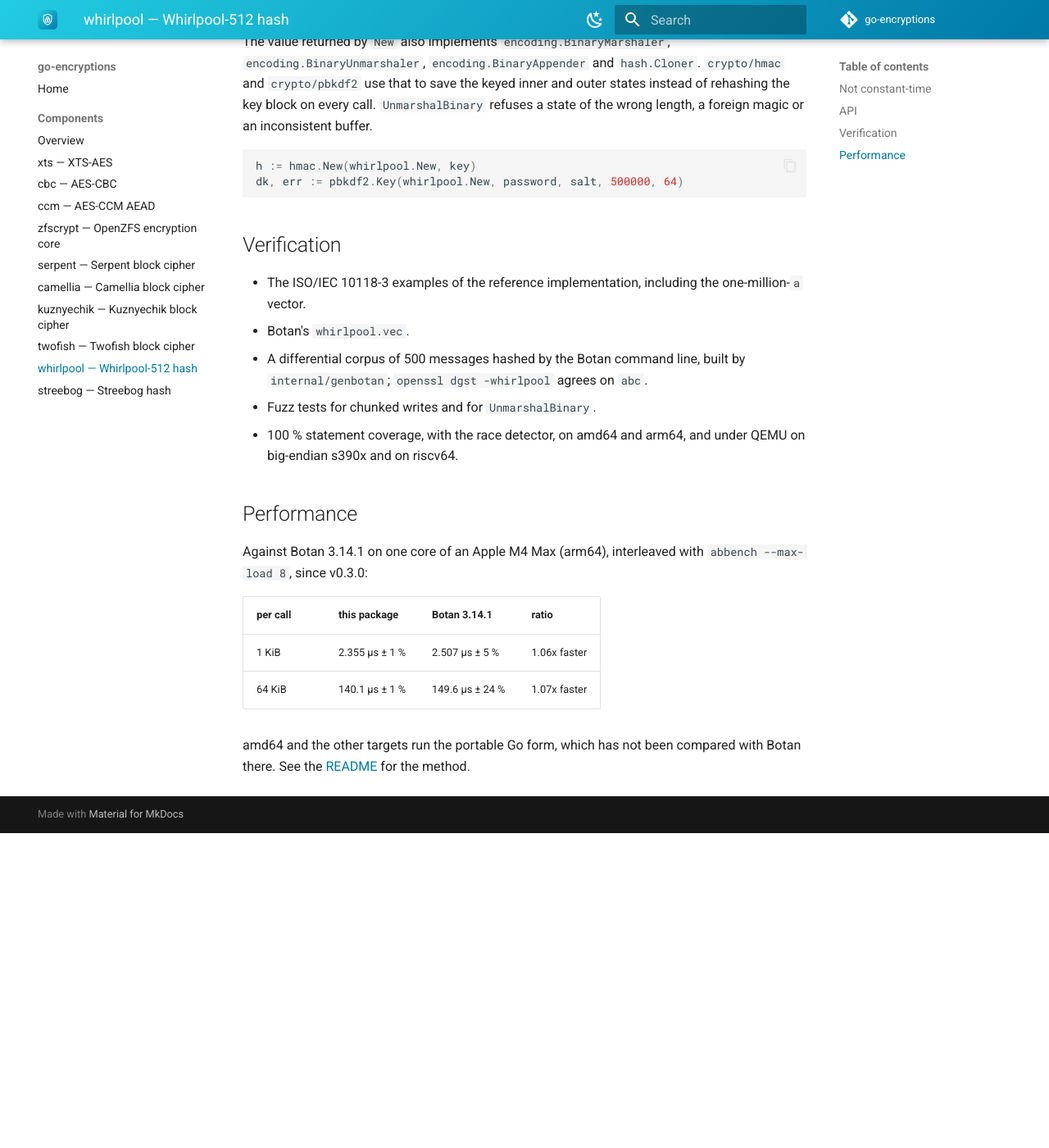
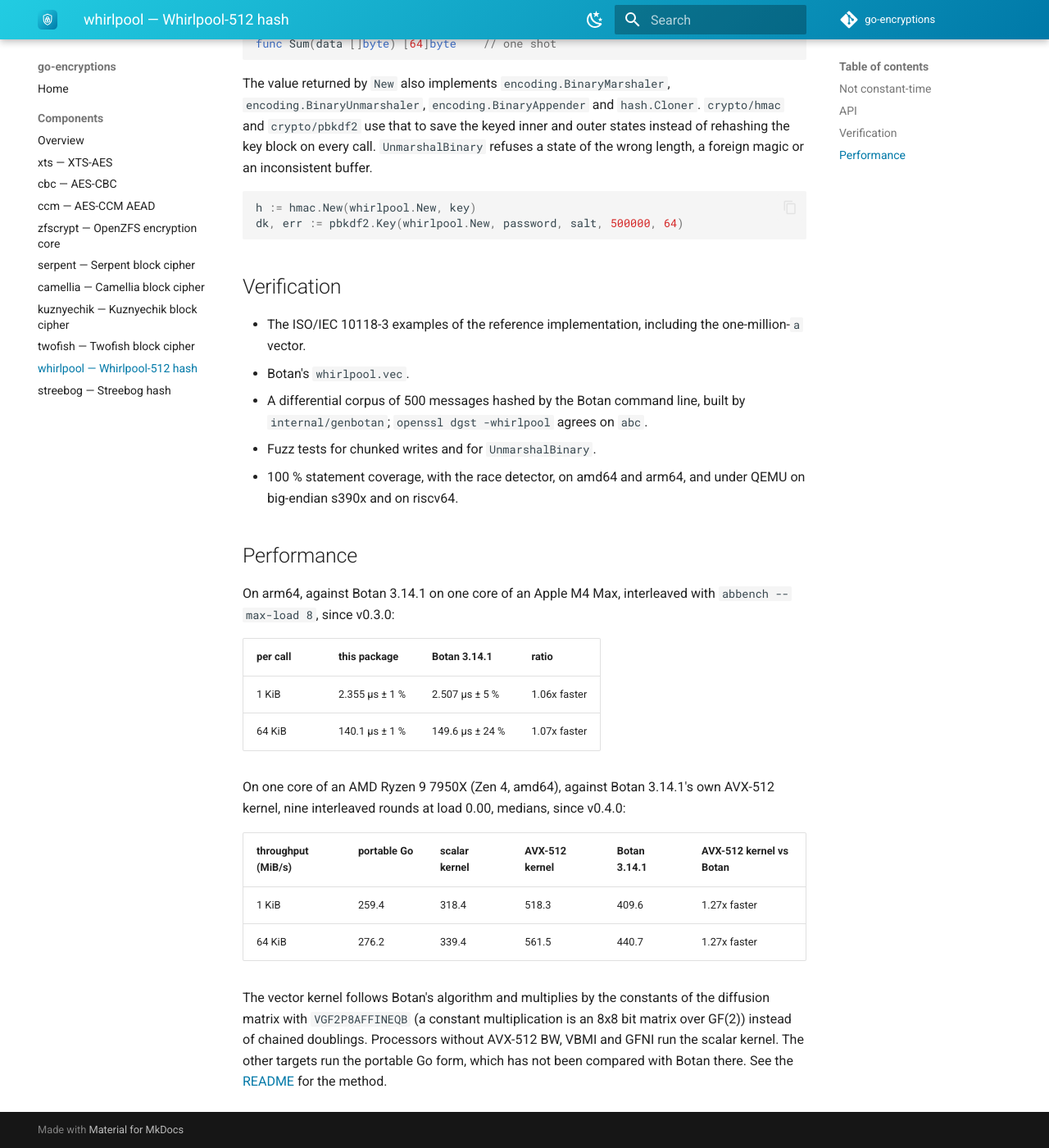
Before and after one commit to go-encryptions/docs, an MkDocs documentation site: the page built from docs/components/whirlpool.md, in a window 1280 px wide and 1400 px high, scrolled down 768 px. Shown: the whole window at 82% size. Built offline with MkDocs 1.6.1 and Material for MkDocs 9.7.7, drawn with Linux system fonts in a browser that asks for light colours; the version menu is left out; before the commit the page ends 1784 px from its top, so only the background shows below that; some of the changed text lies outside the part shown.

Commit message:
whirlpool page: amd64 kernels and the Botan table (v0.4.0) (#17)
Refs go-encryptions/whirlpool#1

Co-authored-by: Claude Sonnet 5.5 <noreply@anthropic.com>

```diff
--- a/docs/components/whirlpool.md
+++ b/docs/components/whirlpool.md
@@ -11,9 +11,11 @@ Package `whirlpool` implements the **Whirlpool** hash function (ISO/IEC
 [`hash.Hash`](https://pkg.go.dev/hash#Hash). It is the final 2003 version of
 Barreto and Rijmen, with the revised S-box and the diffusion matrix
 `cir(1, 1, 4, 1, 8, 5, 2, 9)`. It is Go with no cgo and no dependency beyond
-the standard library; on arm64 the compression function is an assembly kernel
-(generated with go-asmgen) that keeps the whole round in registers, and every
-other architecture runs the portable Go form.
+the standard library; on arm64 and amd64 the compression function is an
+assembly kernel (generated with go-asmgen) that keeps the round in registers.
+On amd64 a vector kernel (AVX-512 BW, VBMI and GFNI, chosen at run time) holds
+the 8x8 state in one ZMM register, and a scalar kernel serves every other x86-64
+processor. Other architectures run the portable Go form.
 
 Its first consumer is VeraCrypt-volume support in `go-fde/veracrypt`, which
 needs Whirlpool-512 as one of the PRFs of PBKDF2-HMAC when it derives header
@@ -56,7 +58,7 @@ dk, err := pbkdf2.Key(whirlpool.New, password, salt, 500000, 64)
 
 ## Performance
 
-Against Botan 3.14.1 on one core of an Apple M4 Max (arm64), interleaved with
+On arm64, against Botan 3.14.1 on one core of an Apple M4 Max, interleaved with
 `abbench --max-load 8`, since v0.3.0:
 
 | per call | this package | Botan 3.14.1 | ratio |
@@ -64,6 +66,17 @@ Against Botan 3.14.1 on one core of an Apple M4 Max (arm64), interleaved with
 | 1 KiB | 2.355 µs ± 1 % | 2.507 µs ± 5 % | 1.06x faster |
 | 64 KiB | 140.1 µs ± 1 % | 149.6 µs ± 24 % | 1.07x faster |
 
-amd64 and the other targets run the portable Go form, which has not been
-compared with Botan there. See the
+On one core of an AMD Ryzen 9 7950X (Zen 4, amd64), against Botan 3.14.1's own
+AVX-512 kernel, nine interleaved rounds at load 0.00, medians, since v0.4.0:
+
+| throughput (MiB/s) | portable Go | scalar kernel | AVX-512 kernel | Botan 3.14.1 | AVX-512 kernel vs Botan |
+|---|---|---|---|---|---|
+| 1 KiB | 259.4 | 318.4 | 518.3 | 409.6 | 1.27x faster |
+| 64 KiB | 276.2 | 339.4 | 561.5 | 440.7 | 1.27x faster |
+
+The vector kernel follows Botan's algorithm and multiplies by the constants of
+the diffusion matrix with `VGF2P8AFFINEQB` (a constant multiplication is an 8x8
+bit matrix over GF(2)) instead of chained doublings. Processors without AVX-512
+BW, VBMI and GFNI run the scalar kernel. The other targets run the portable Go
+form, which has not been compared with Botan there. See the
 [README](https://github.com/go-encryptions/whirlpool#readme) for the method.
```
Also changed, not shown: docs/components/index.md (+1 -1 lines), docs/index.md (+1 -1 lines).
